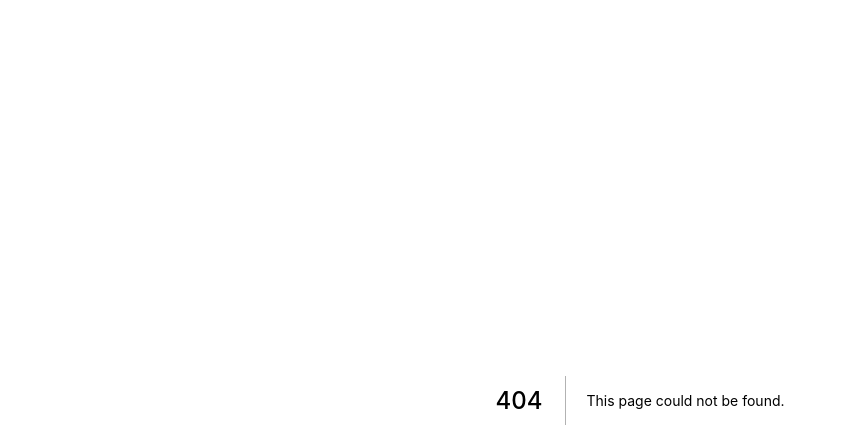
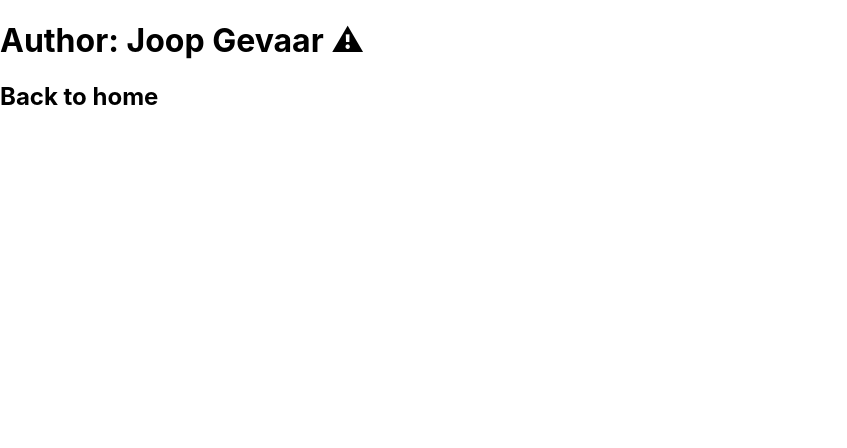
Before and after one commit to JoostGevaert/geophysics-info, a Next.js app: page /authors/joop-gevaar in a window 1280 px wide. Before the commit this address had no page. Shown: the top 448 px of the page, without its empty margins (0-847 px from the left). Built offline with nearby package versions, Linux system fonts and the light colour scheme.

Commit message:
feat: add posts and authors pages

```diff
--- /dev/null
+++ b/pages/authors/joop-gevaar.tsx
@@ -0,0 +1,14 @@
+import Link from 'next/link'
+
+export default function JoopGevaar() {
+  return (
+    <>
+      <h1>Author: Joop Gevaar ⚠</h1>
+      <h2>
+        <Link href="/">
+          <a>Back to home</a>
+        </Link>
+      </h2>
+    </>
+  );
+}
```
Also changed, not shown: pages/index.tsx (+9 -1 lines), pages/posts/first-post.tsx (added, +14 -0 lines).
